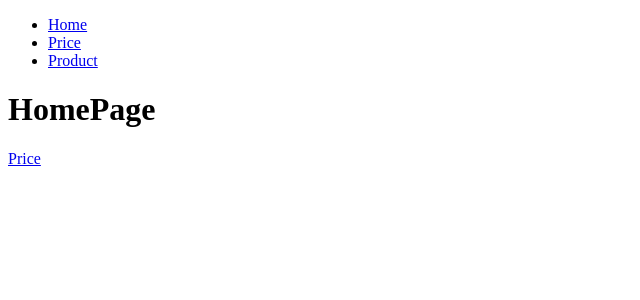
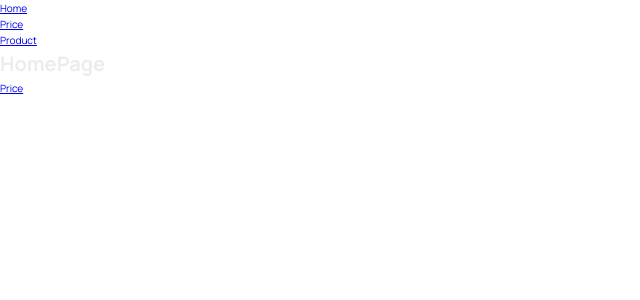
Before and after one commit to delfina-ghimire/WanderMap, a React (Vite) app: page / in a window 1280 px wide. Shown: the top 300 px of the page, without its empty margins (0-640 px from the left). Built offline with nearby package versions, Linux system fonts and the light colour scheme.

Commit message:
define CSS modules

```diff
--- a/src/App.jsx
+++ b/src/App.jsx
@@ -3,6 +3,7 @@
 import Pricing from "./pages/Pricing";
 import HomePage from "./pages/HomePage";
 import { PageNotFound } from "./pages/PageNotFound";
+import AppLayout from "./pages/AppLayout";
 
 function App() {
   return (
@@ -11,6 +12,7 @@
         <Route path="/" element={<HomePage />} />
         <Route path="product" element={<Product />} />
         <Route path="pricing" element={<Pricing />} />
+        <Route path="app" element={<AppLayout />} />
         <Route path="*" element={<PageNotFound />} />
       </Routes>
     </BrowserRouter>
--- /dev/null
+++ b/src/components/AppNav.jsx
@@ -0,0 +1,5 @@
+import styles from "./AppNav.module.css";
+
+export const AppNav = () => {
+  return <nav>AppNav</nav>;
+};
--- a/src/components/PageNav.jsx
+++ b/src/components/PageNav.jsx
@@ -1,5 +1,6 @@
 import React from "react";
 import { NavLink } from "react-router-dom";
+import styles from "./PageNav.module.css";
 
 export default function PageNav() {
   return (
--- /dev/null
+++ b/src/index.css
@@ -0,0 +1,78 @@
+/* Taken from getting started guide at: https://leafletjs.com/examples/quick-start/ */
+@import "https://unpkg.com/leaflet@1.7.1/dist/leaflet.css";
+@import "https://fonts.googleapis.com/css2?family=Manrope:wght@400;600;700;800&display=swap";
+
+/* These CSS variables are global, so they are available in all CSS modules */
+:root {
+    --color-brand--1: #ffb545;
+    --color-brand--2: #00c46a;
+
+    --color-dark--0: #242a2e;
+    --color-dark--1: #2d3439;
+    --color-dark--2: #42484d;
+    --color-light--1: #aaa;
+    --color-light--2: #ececec;
+    --color-light--3: #d6dee0;
+}
+
+* {
+    margin: 0;
+    padding: 0;
+    box-sizing: inherit;
+}
+
+html {
+    font-size: 62.5%;
+    box-sizing: border-box;
+}
+
+body {
+    font-family: "Manrope", sans-serif;
+    color: var(--color-light--2);
+    font-weight: 400;
+    line-height: 1.6;
+}
+
+label {
+    font-size: 1.6rem;
+    font-weight: 600;
+}
+
+input,
+textarea {
+    width: 100%;
+    padding: 0.8rem 1.2rem;
+    font-family: inherit;
+    font-size: 1.6rem;
+    border: none;
+    border-radius: 5px;
+    background-color: var(--color-light--3);
+    transition: all 0.2s;
+}
+
+input:focus {
+    outline: none;
+    background-color: #fff;
+}
+
+.cta:link,
+.cta:visited {
+    display: inline-block;
+    background-color: var(--color-brand--2);
+    color: var(--color-dark--1);
+    text-transform: uppercase;
+    text-decoration: none;
+    font-size: 1.6rem;
+    font-weight: 600;
+    padding: 1rem 3rem;
+    border-radius: 5px;
+}
+
+/*
+"importCSSModule": {
+    "prefix": "csm",
+    "scope": "javascript,typescript,javascriptreact",
+    "body": ["import styles from './${TM_FILENAME_BASE}.module.css'"],
+    "description": "Import CSS Module as `styles`"
+  },
+*/
--- a/src/main.jsx
+++ b/src/main.jsx
@@ -1,6 +1,7 @@
 import React from 'react'
 import ReactDOM from 'react-dom/client'
 import App from './App.jsx'
+import "./index.css";
 
 
 ReactDOM.createRoot(document.getElementById('root')).render(
--- /dev/null
+++ b/src/pages/AppLayout.jsx
@@ -0,0 +1,12 @@
+import React from "react";
+import { AppNav } from "../components/AppNav";
+
+const AppLayout = () => {
+  return (
+    <div>
+      <AppNav />
+    </div>
+  );
+};
+
+export default AppLayout;
```
Also changed, not shown: src/components/AppNav.module.css (added), src/components/PageNav.module.css (added).
